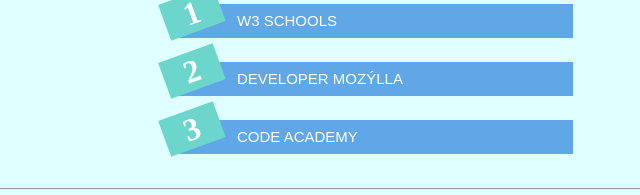
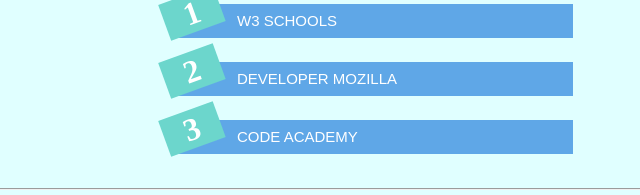
Before and after one commit to ertugrulcbn/ProgWork, a plain HTML site: page index.html in a window 1280 px wide. Shown: the part 644-839 px from the top of the page, 272-912 px from the left. Drawn offline with Linux system fonts and the light colour scheme.

Commit message:
Update index.html

```diff
--- a/index.html
+++ b/index.html
@@ -61,7 +61,7 @@
 <div class="list-type5">
 <ol>
 <li><a href="https://www.w3schools.com/"> W3 SCHOOLS  </a></li>
-<li><a href="https://developer.mozilla.org/tr/"> DEVELOPER MOZÝLLA</a></li>
+<li><a href="https://developer.mozilla.org/tr/"> DEVELOPER MOZILLA</a></li>
 <li><a href="https://www.codecademy.com/"> CODE ACADEMY</a></li>
 </ol>
 </div>
```
